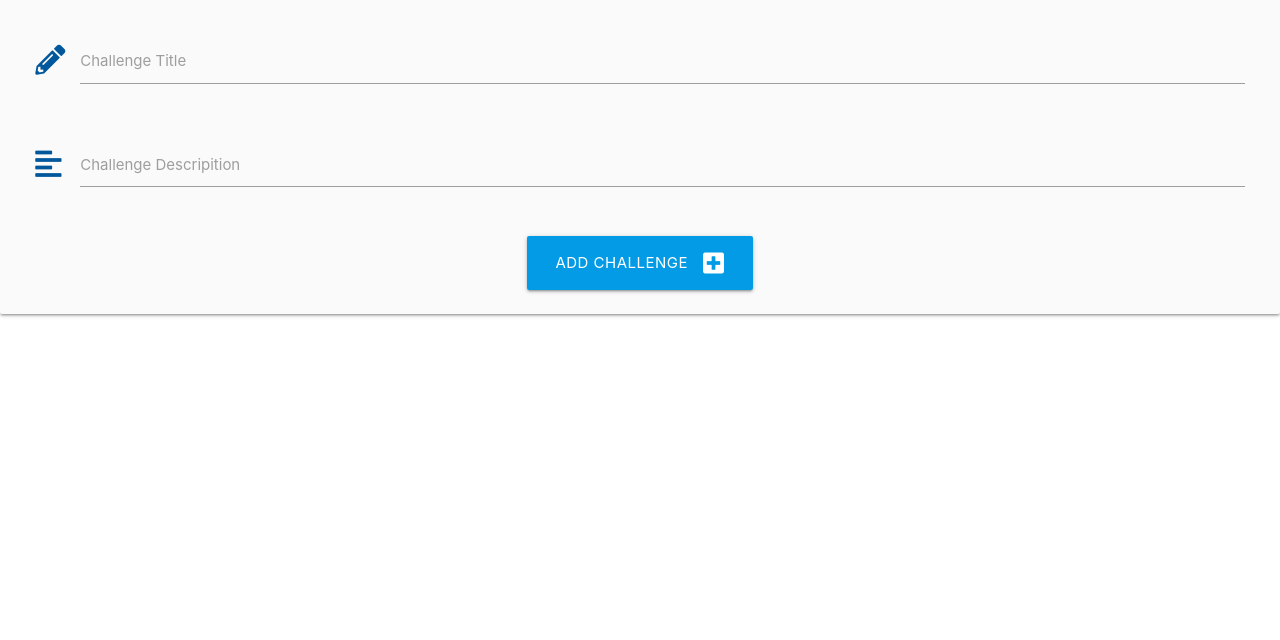
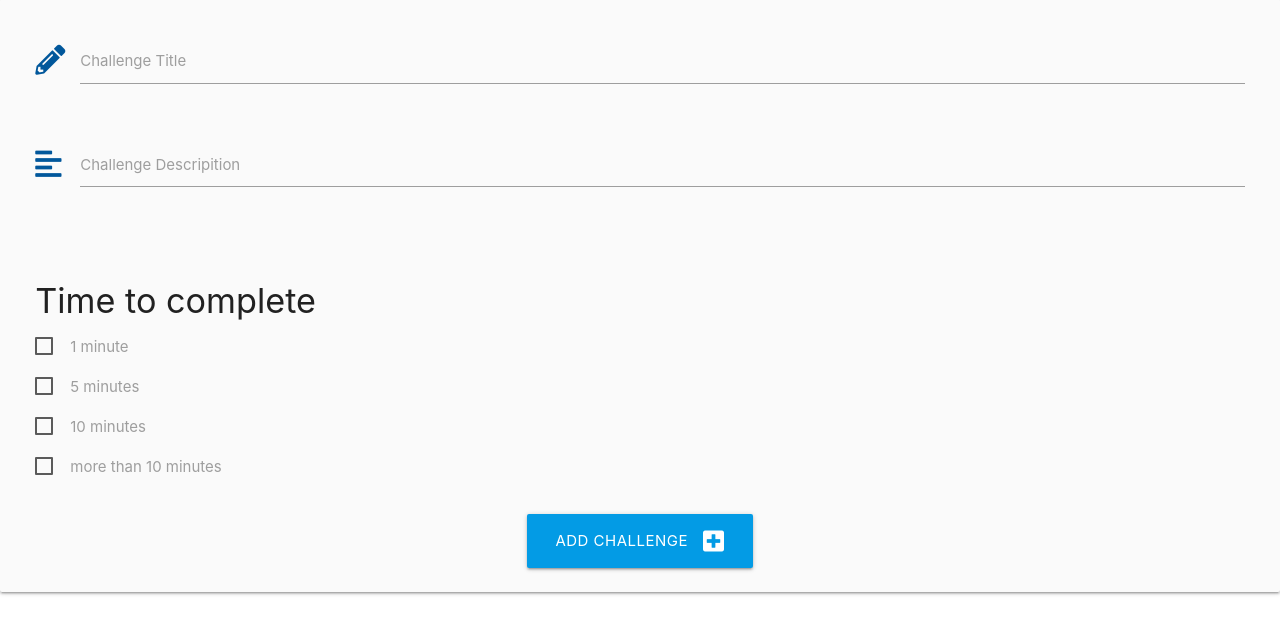
Before and after one commit to boomernag/activity-challenges, a Flask app: page /add_challenge in a window 1280 px wide. Shown: the part 160-800 px from the top of the page. Run offline with Flask 2, Linux system fonts and the light colour scheme; some libraries are stand-ins or nearby versions.

Commit message:
Add time to complete to add_challenge.html

```diff
--- a/templates/add_challenge.html
+++ b/templates/add_challenge.html
@@ -1,5 +1,4 @@
-{% extends "base.html" %}
-{% block content %}
+{% extends "base.html" %} {% block content %}
 
 <h3 class="light-blue-text text-darken-4 center-align">Add Challenge</h3>
 
@@ -9,8 +8,15 @@
     <div class="row">
       <div class="input-field col s12">
         <i class="fas fa-pencil-alt prefix light-blue-text text-darken-4"></i>
-                    <input id="challenge_title" name="challenge_title" minlength="5" maxlength="50"
-                        type="text" class="validate" required>
+        <input
+          id="challenge_title"
+          name="challenge_title"
+          minlength="5"
+          maxlength="50"
+          type="text"
+          class="validate"
+          required
+        />
         <label for="challenge_title">Challenge Title</label>
       </div>
     </div>
@@ -18,9 +24,49 @@
     <div class="row">
       <div class="input-field col s12">
         <i class="fas fa-align-left prefix light-blue-text text-darken-4"></i>
-                    <textarea id="challenge_description" name="challenge_description" minlength="5"
-                    maxlength="200" class="materialize-textarea" required></textarea>
+        <textarea
+          id="challenge_description"
+          name="challenge_description"
+          minlength="5"
+          maxlength="200"
+          class="materialize-textarea"
+          required
+        ></textarea>
         <label for="challenge_description">Challenge Descripition</label>
+      </div>
+    </div>
+    <!-- challenge time-->
+    <div class="row">
+        <div class="col s12">
+            <i class="far fa-clock-left prefix light-blue-text text-darken-4"></i>
+            <h4>Time to complete</h4>
+                <form action="#" method="get" id="challenge_time"
+                    name="challenge_time"
+                    required>
+                    <p>
+                        <label for="1">
+                            <input type="checkbox" id="1" name="1" value="1"/>
+                            <span>1 minute</span>
+                        </label>
+                    </p>
+                    <p>
+                        <label for="2">
+                            <input type="checkbox" id="2" name="2" value="2"/>
+                            <span>5 minutes</span>
+                        </label>
+                    </p>
+                    <p>
+                        <label for="3">
+                            <input type="checkbox" id="3" name="3" value="3"/>
+                            <span>10 minutes</span>
+                        </label>
+                    </p>
+                    <p>
+                        <label for="4">
+                            <input type="checkbox" id="4" name="4" value="4"/>
+                            <span>more than 10 minutes</span>
+                        </label>
+                </form>
         </div>
     </div>
     <!-- submit button -->
```
Lines whose indentation alone changed are shown as unchanged.
